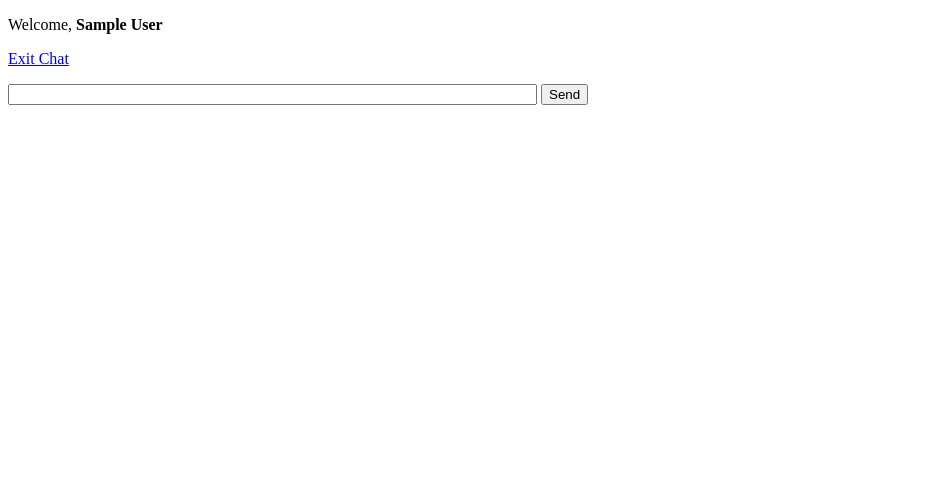
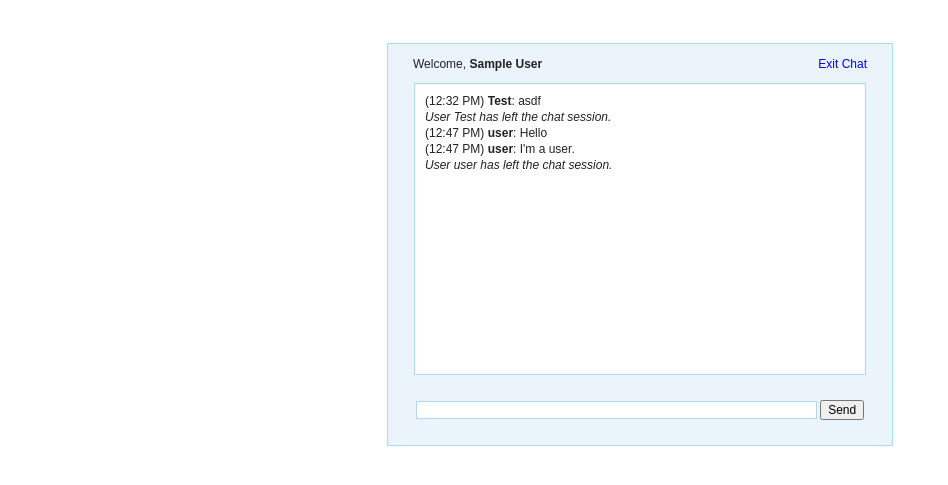
Before and after one commit to zeyps/chatzeyp.github.io, a PHP site: page / in a window 1280 px wide. Shown: the top 485 px of the page, without its empty margins (0-948 px from the left). Run offline with PHP 8.4, Linux system fonts and the light colour scheme; the visitor is signed in with stand-in values (Sample User, id 1); some libraries are stand-ins or nearby versions.

Commit message:
kisisel site

```diff
--- /dev/null
+++ b/log.html
@@ -0,0 +1 @@
+<div class='msgln'>(12:32 PM) <b>Test</b>: asdf<br></div><div class='msgln'><i>User Test has left the chat session.</i><br></div><div class='msgln'>(12:47 PM) <b>user</b>: Hello<br></div><div class='msgln'>(12:47 PM) <b>user</b>: I'm a user.<br></div><div class='msgln'><i>User user has left the chat session.</i><br></div>
--- /dev/null
+++ b/style.css
@@ -0,0 +1,57 @@
+
+/* CSS Document */
+body {
+	font:12px arial;
+	color: #222;
+	text-align:center;
+	padding:35px; }
+
+form, p, span {
+	margin:0;
+	padding:0; }
+
+input { font:12px arial; }
+
+a {
+	color:#0000FF;
+	text-decoration:none; }
+
+	a:hover { text-decoration:underline; }
+
+#wrapper, #loginform {
+	margin:0 auto;
+	padding-bottom:25px;
+	background:#EBF4FB;
+	width:504px;
+	border:1px solid #ACD8F0; }
+
+#loginform { padding-top:18px; }
+
+	#loginform p { margin: 5px; }
+
+#chatbox {
+	text-align:left;
+	margin:0 auto;
+	margin-bottom:25px;
+	padding:10px;
+	background:#fff;
+	height:270px;
+	width:430px;
+	border:1px solid #ACD8F0;
+	overflow:auto; }
+
+#usermsg {
+	width:395px;
+	border:1px solid #ACD8F0; }
+
+#submit { width: 60px; }
+
+.error { color: #ff0000; }
+
+#menu { padding:12.5px 25px 12.5px 25px; }
+
+.welcome { float:left; }
+
+.logout { float:right; }
+
+.msgln { margin:0 0 2px 0; }
```
Also changed, not shown: post.php (added, +10 -0 lines), index.php (line endings or trailing spaces).
